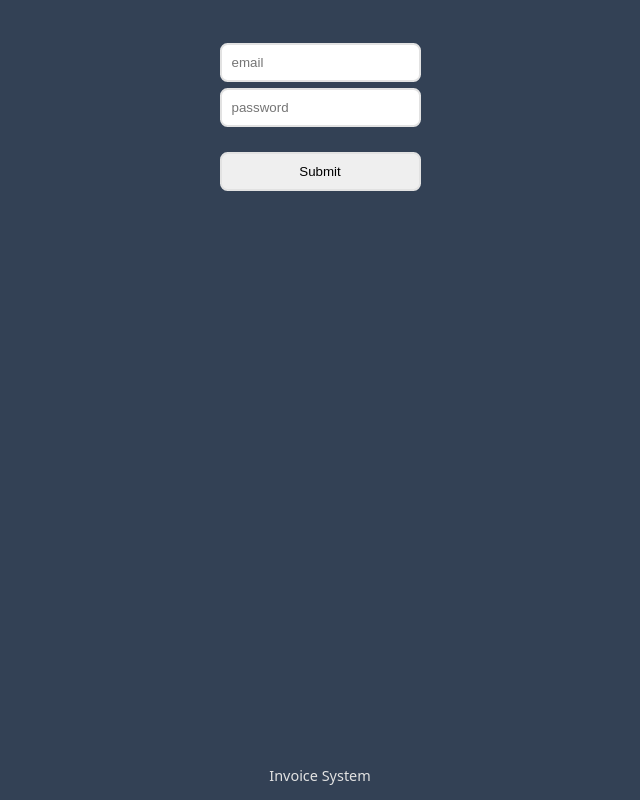
After one commit to bengilla/invoice_data, a FastAPI app: template templates/login.html in a window 1280 px wide. The commit adds this page. Shown: the whole page, without its empty margins (320-960 px from the left). Run offline with FastAPI, Linux system fonts and the light colour scheme; the template is opened without the code that fills it: most values are stand-ins (such as "Sample title", 1, 10 or a date in 2020).

Commit message:
recreate css and begin login page

```diff
--- a/config/settings.py
+++ b/config/settings.py
@@ -14,3 +14,5 @@ class Settings:
 
     DB_PASSWORD: str = os.getenv("DB_PASSWORD")
     PORT: int = os.getenv("PORT")
+
+    SECRET_KEY: str = os.getenv("SECRET_KEY")
--- a/main.py
+++ b/main.py
@@ -18,11 +18,14 @@ from config.mongodb import MongoDB
 
 from routes.download import download_routes
 from routes.check import check_routes
+from routes.login import login_routes
 
 _db = MongoDB()
 _invoice = Invoice()
 _settings = Settings()
 _errors = []
+
+temp_location = "/Users/bengilla/Documents/Coding/invoice_data/"
 
 app = FastAPI(title=_settings.TITLE)
 app.mount("/static", StaticFiles(directory="static"), name="static")
@@ -31,7 +34,8 @@ templates = Jinja2Templates(directory="templates")
 
 def delete_all_file() -> None:
     """Delete pdf and zip function"""
-    for file in os.listdir("/"):
+    # for file in os.listdir("/"):
+    for file in os.listdir(temp_location):
         if fnmatch.fnmatch(file, "*.zip") or fnmatch.fnmatch(file, "*.pdf"):
             os.remove(file)
 
@@ -42,13 +46,17 @@ async def index(request: Request):
     # delete zip file if zip in the server
     delete_all_file()
 
+    # check = request.cookies.get("access-token")
+
+    # if check:
     # get last month in list and get the number
     if _db.collections() == []:
         month_in_list: str = "0"
     else:
         month_in_list: str = _db.collections()[-1]
+    return RedirectResponse(request.url_for("main", num=month_in_list))
 
-    return RedirectResponse(request.url_for("main", num=month_in_list), status_code=302)
+    # return RedirectResponse(request.url_for("login"))
 
 
 @app.get("/month/{num}", response_class=HTMLResponse)
@@ -64,8 +72,10 @@ async def main(*, request: Request, num: str):
     amount: list[float] = [float(x["amount"]) for x in invoice_data]
     # print(f"Amount: {amount}")
     # all company name
-    company: list[str] = [x["company"] for x in invoice_data]
-    # print(f"Company: {company}")
+    company: list(str) = []
+    for c in invoice_data:
+        if c["company"] not in company:
+            company.append(c["company"])
 
     # all invoice sort by date
     invoice_data.sort(key=lambda x: x["date"])
@@ -126,16 +136,14 @@ async def send_file(
 
             # search pdf on server and zip all the file
             with ZipFile(zip_name, "w") as zip_file:
-                for _, _, pdf_file in os.walk("/"):
+                # for _, _, pdf_file in os.walk("/"):
+                for _, _, pdf_file in os.walk(temp_location):
                     for name in pdf_file:
                         if fnmatch.fnmatch(name, "*.pdf"):
                             zip_file.write(name)
                             os.remove(name)
-
             # jump to download page and download zip file
-            return RedirectResponse(
-                request.url_for("download", file=zip_name), status_code=302
-            )
+            return RedirectResponse(request.url_for("download", file=zip_name))
 
         # UPLOAD SECTION
         # id not ids select to download, this function is upload pdf file
@@ -160,6 +168,7 @@ async def send_file(
 
 app.include_router(download_routes)
 app.include_router(check_routes)
+app.include_router(login_routes)
 
 if __name__ == "__main__":
     uvicorn.run("main:app", port=int(_settings.PORT), reload=True)
--- a/models/invoice_scanning.py
+++ b/models/invoice_scanning.py
@@ -58,7 +58,7 @@ class Invoice:
                     db_data["date"] = self.date.to_date_string()
                 if "发票号码" in info:
                     get_number: str = re.findall(r"\d*", info)
-                    db_data["_id"] = "".join(get_number)
+                    db_data["_id"] = int("".join(get_number))
                 if "小写" in info:
                     get_amount: str = re.findall(r"\d+\.?\d*", info)
                     db_data["amount"] = get_amount[-1]
--- a/requirements.txt
+++ b/requirements.txt
@@ -1,6 +1,7 @@
 # fastapi
 fastapi==0.103.2
 uvicorn==0.23.2
+fastapi-login
 
 # jinja2
 jinja2
--- a/routes/download.py
+++ b/routes/download.py
@@ -5,7 +5,7 @@ from fastapi.responses import FileResponse
 download_routes = APIRouter()
 
 
-@download_routes.get("/download/{file}")
+@download_routes.post("/download/{file}")
 async def download(file: str):
     """Download file section"""
     return FileResponse(path=file, filename=file)
--- /dev/null
+++ b/routes/login.py
@@ -0,0 +1,57 @@
+from typing import Annotated
+from datetime import timedelta
+from fastapi import APIRouter, Request, Form
+from fastapi.templating import Jinja2Templates
+from fastapi_login import LoginManager
+from config.settings import Settings
+
+_settings = Settings()
+
+login_routes = APIRouter()
+templates = Jinja2Templates(directory="templates")
+
+DB = {"users": {"beng@mail.com": {"name": "Bengilla", "password": "1234"}}}
+
+SECRET = _settings.SECRET_KEY
+manager = LoginManager(
+    SECRET,
+    "/login",
+    use_cookie=True,
+    use_header=False,
+    default_expiry=timedelta(hours=12),
+)
+
+
+@manager.user_loader()
+def query_user(user_id: str):
+    """
+    Get a user from the db
+    :param user_id: E-Mail of the user
+    :return: None or the user object
+    """
+    # test_user = DB["users"].get(user_id)
+    # print(test_user)
+    return DB["users"].get(user_id)
+
+
+@login_routes.get("/login")
+async def login(request: Request):
+    """Login Section"""
+    return templates.TemplateResponse("login.html", {"request": request})
+
+
+@login_routes.post("/login")
+async def login_data(email: Annotated[str, Form()], password: Annotated[str, Form()]):
+    # email = data.username
+    # password = data.password
+
+    # user = query_user(email)
+    # if not user:
+    #     raise InvalidCredentialsException
+    # elif password != user["password"]:
+    #     raise InvalidCredentialsException
+
+    # access_token = manager.create_access_token(data={"sub": email})
+    # manager.set_cookie(response, access_token)
+    # return {"access_token": access_token}
+    return {"email": email, "password": password}
--- a/static/css/style.css
+++ b/static/css/style.css
@@ -51,25 +51,20 @@ footer {
 
 .company {
     width: 100%;
-    padding: 20px;
+    padding: 2px 0 20px 0;
     display: flex;
     flex-wrap: wrap;
 }
 
-.company>div {
-    padding: 5px 10px 5px 10px;
-    margin: 0px 5px 0px 5px;
+.company>span {
+    padding: 0.4rem 0.6rem;
+    margin: 0 5px;
+    color: var(--grey_color);
+    background-color: var(--background_color);
     border: 1px;
     border-style: solid;
-    border-radius: 9999px;
-    border-color: var(--grey_color);
-    font-size: 0.9rem;
-    transition: var(--transition_timing);
-}
+    border-radius: 20px;
 
-.company>div:hover {
-    cursor: pointer;
-    border-color: var(--orange_color);
 }
 
 .month {
@@ -183,3 +178,18 @@ thead>tr>th,
     border-color: var(--orange_color);
     color: var(--orange_color);
 }
+
+.login {
+    width: 100%;
+    display: grid;
+    place-content: center;
+}
+
+.login>input {
+    padding: 10px;
+    margin: 3px 0px;
+    border: 2px;
+    border-color: var(--grey_color);
+    border-style: solid;
+    border-radius: 0.5rem;
+}
--- a/templates/base.html
+++ b/templates/base.html
@@ -25,15 +25,13 @@
 </body>
 
 <script>
-    // checkbox function (jquery)
+    // checkbox function
     function toggle(source) {
-        checkboxs = $("[name='ids']");
-        for (var i = 0, n = checkboxs.length; i < n; i++) {
-            checkboxs[i].checked = source.checked;
-        }
+        $('input[name="ids"]').prop('checked', source.checked);
     }
 
-    // single button
+
+    // if un-uncheck single checkbox, select all checkbox with disable
     function single(source) {
         checkboxes = $("[name='ids']");
         single_row = $(".single_row")
@@ -80,8 +78,9 @@
                     $(this).remove();
                 });
             });
-        }, 5000);
+        }, 8000);
     }
+
 </script>
 
 </html>
--- /dev/null
+++ b/templates/login.html
@@ -0,0 +1,22 @@
+{% extends 'base.html' %}
+
+{% block title %}
+Invoice System - Login
+{% endblock %}
+
+{% block header %}
+{% endblock %}
+
+{% block section %}
+<form action="{{ login_data }}" method="POST" enctype="multipart/form-data">
+    <div class="login">
+        <input type="email" name="email" placeholder="email">
+        <input type="password" name="password" placeholder="password"><br />
+        <input type="submit" class="submit_button">
+    </div>
+</form>
+{% endblock %}
+
+{% block footer %}
+Invoice System
+{% endblock %}
--- a/templates/user.html
+++ b/templates/user.html
@@ -15,9 +15,7 @@ Invoice System
         <!-- company -->
         <div class="company">
             {% for i in company %}
-            <div>
-                <span>{{ i }}</span>
-            </div>
+            <span onclick="invoice(this)" data-target="{{ i }}">{{ i }}</span>
             {% endfor %}
         </div>
         <!-- end company -->
@@ -59,7 +57,7 @@ Invoice System
                 <tbody>
                     <!-- INVOICE -->
                     {% for i in data %}
-                    <tr class="table_inside" onclick="single(this)" />
+                    <tr class="table_inside {{ i.company }}" onclick="single(this)" />
                     <td>
                         <input type="checkbox" name="ids" value="{{ i._id }}">
                     </td>
```
